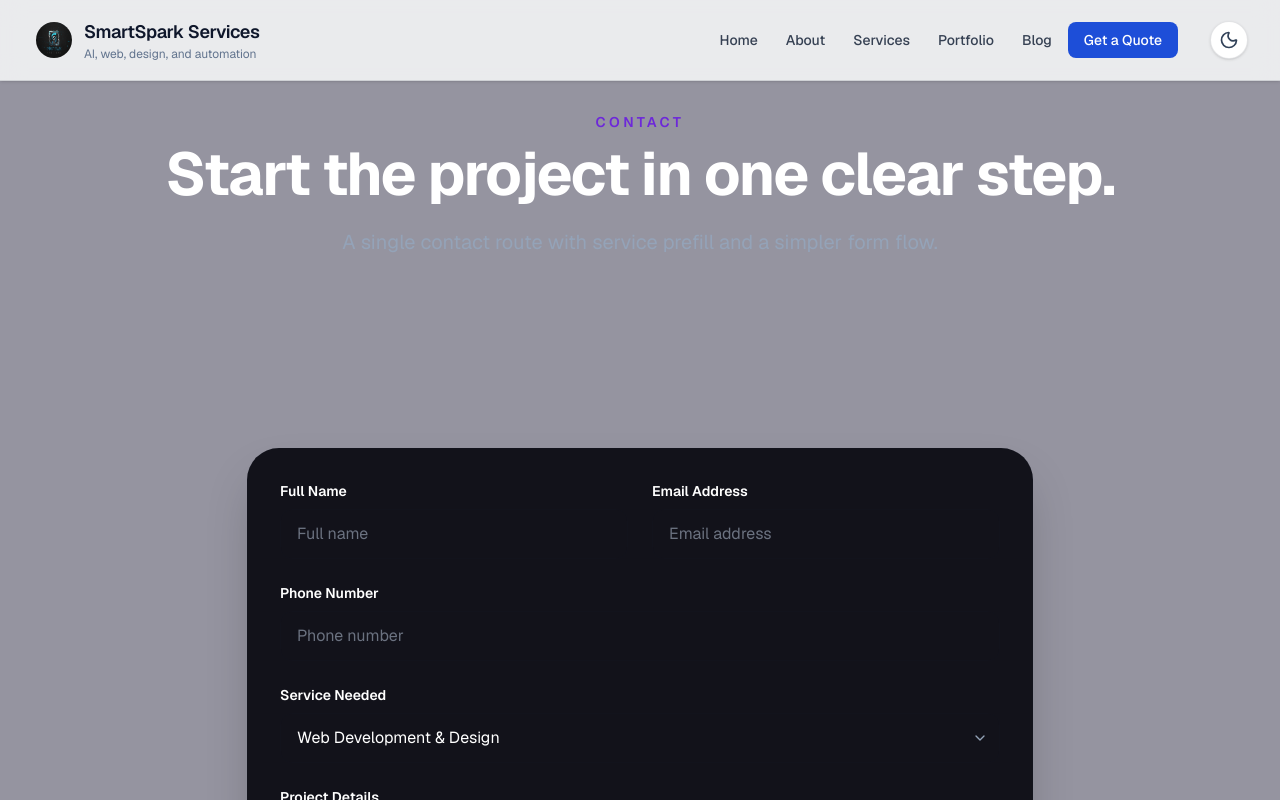
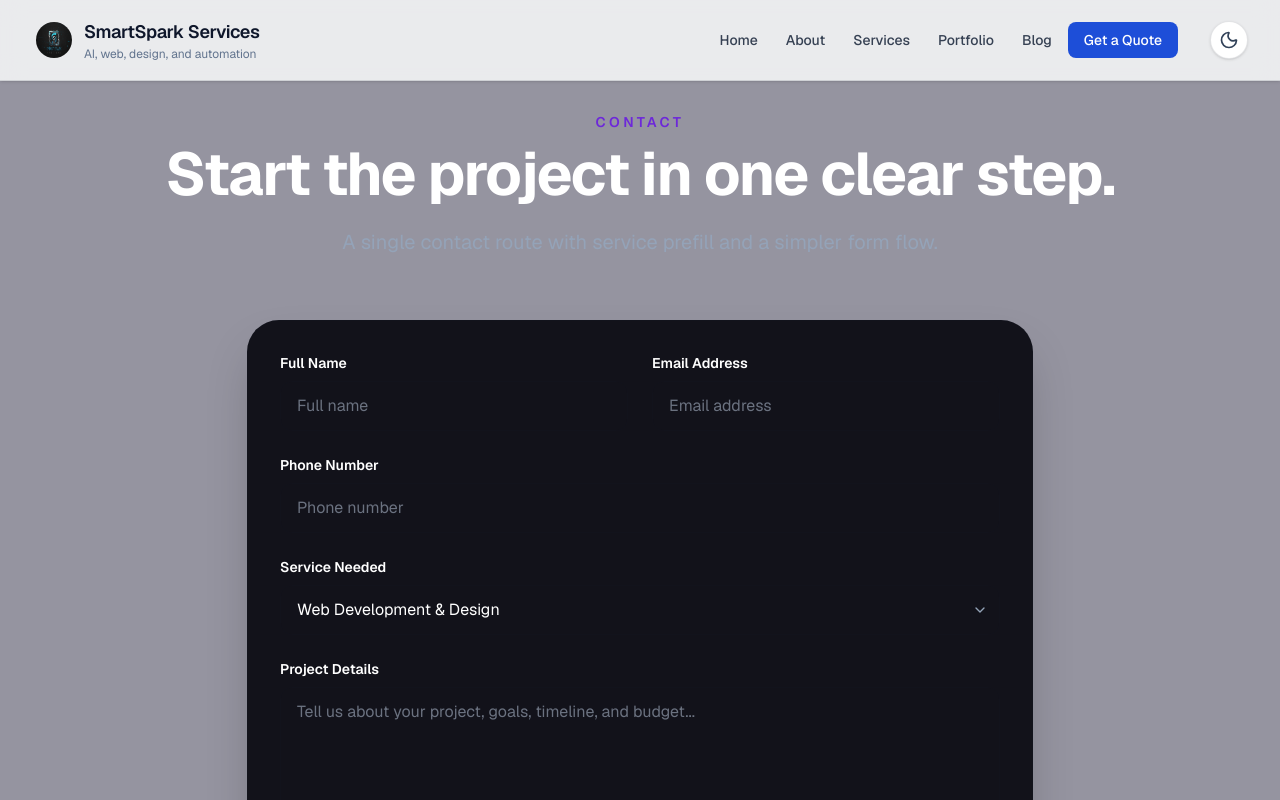
Before and after one commit to bonnie-boni/smartspark, a Next.js app: page /contact in a window 1280 px wide. Shown: the top 800 px of the page. Built offline with nearby package versions, Linux system fonts and the light colour scheme.

Commit message:
contacts page update

```diff
--- a/app/contact/page.tsx
+++ b/app/contact/page.tsx
@@ -153,7 +153,7 @@ export default function ContactPage() {
             </div>
           </section>
 
-          <section className="py-20 sm:py-24 lg:py-32">
+          <section>
             <div className="mx-auto max-w-[850px] px-4 sm:px-6 lg:px-8">
               <div className="mx-auto rounded-[2rem] border border-[#2a2a3d] bg-[#12121a] p-6 sm:p-8 shadow-2xl">
                 <ContactFormContent />
```
